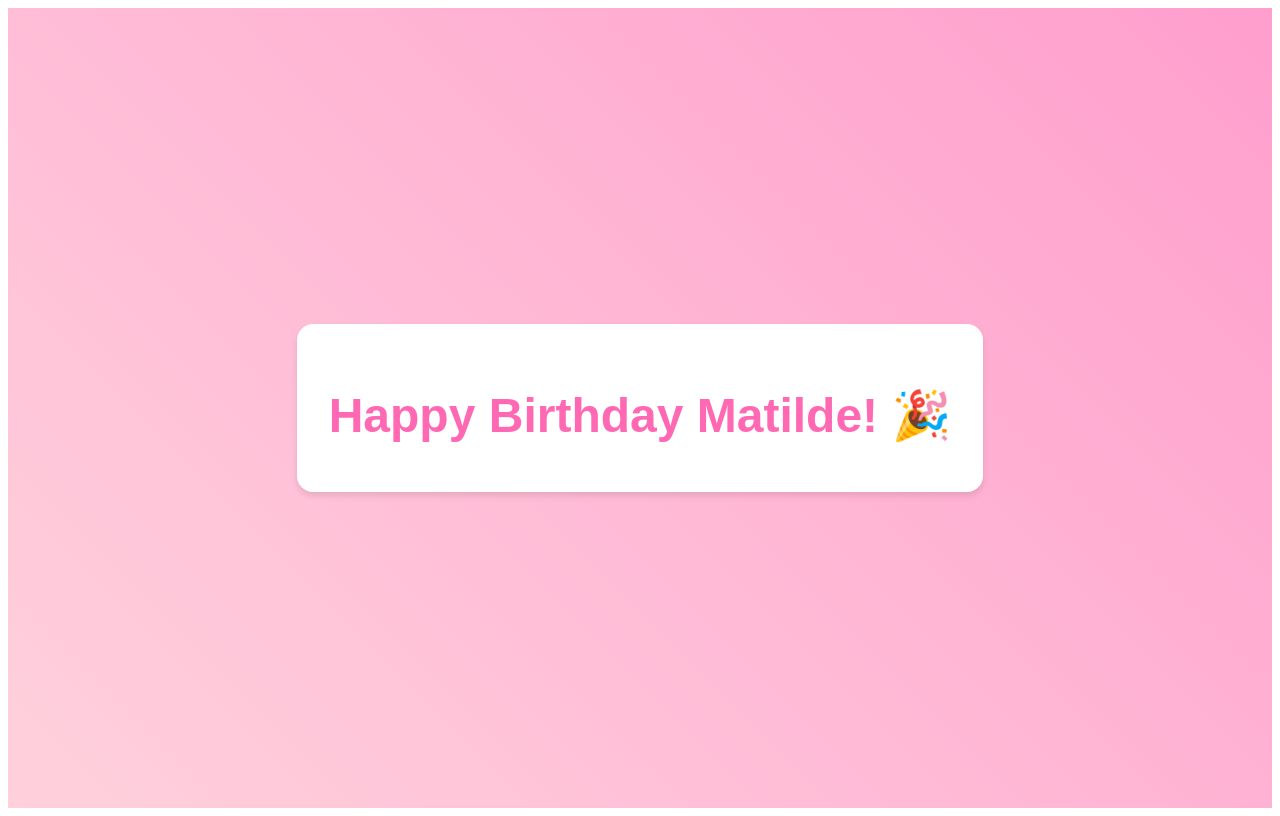
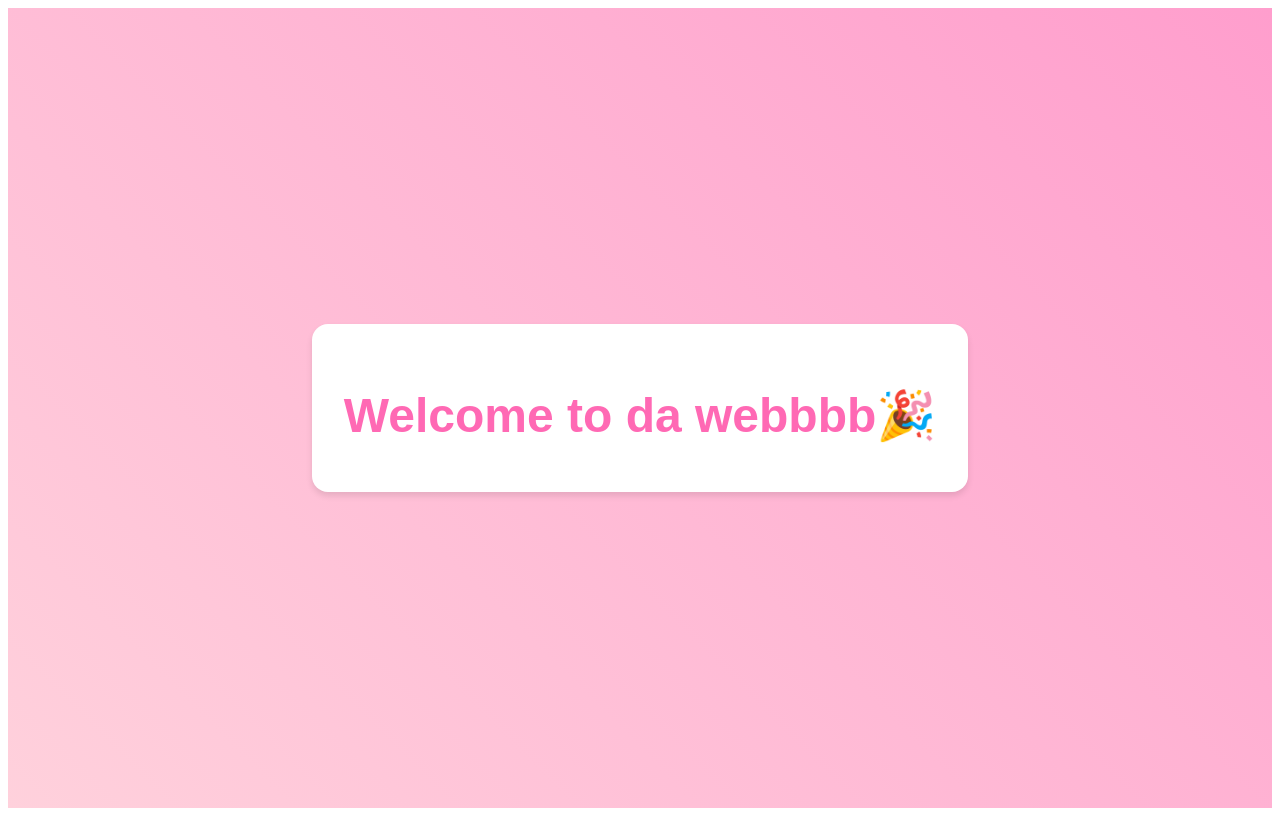
Before and after one commit to FrazierAndrew/a2drew, a React (Create React App) app: page / in a window 1280 px wide. Built offline with nearby package versions, Linux system fonts and the light colour scheme.

Commit message:
Convert to React application

```diff
--- a/src/App.js
+++ b/src/App.js
@@ -30,7 +30,7 @@ function App() {
   return (
     <PageContainer>
       <Message>
-        <Title>Happy Birthday Matilde! 🎉</Title>
+        <Title>Welcome to da webbbb🎉</Title>
       </Message>
     </PageContainer>
   );
```
